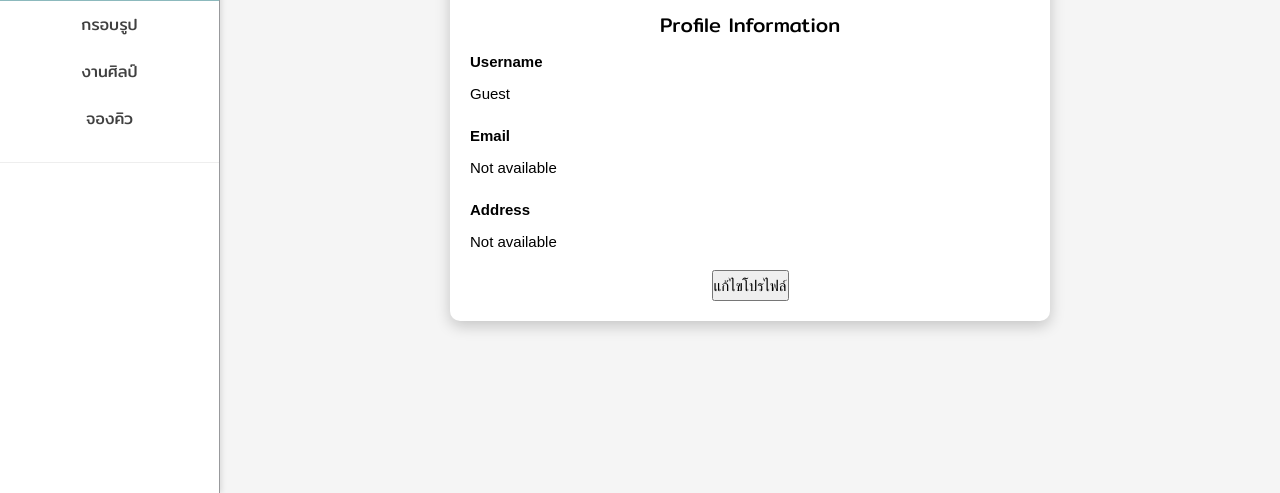
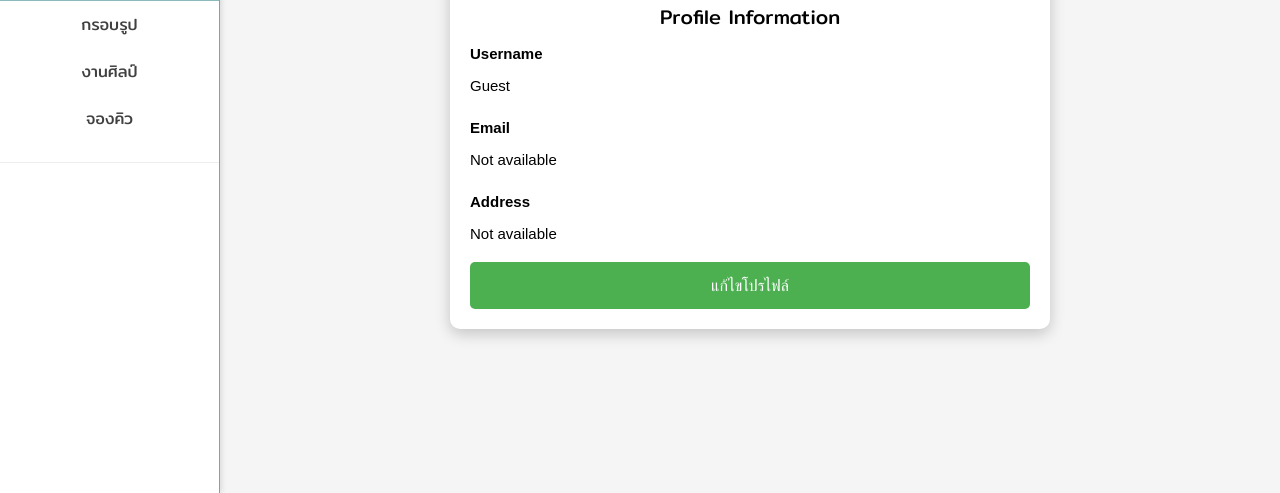
Before and after one commit to Sayorinne/Miniproject5-Remake, a PHP site: page /Miniproject5/EditProfileCustomer.php in a window 1280 px wide. Shown: the part 307-800 px from the top of the page. Run offline with PHP 8.4, Linux system fonts and the light colour scheme; some libraries are stand-ins or nearby versions.

Commit message:
Add files via upload

```diff
--- a/CSS/ProfilePage.css
+++ b/CSS/ProfilePage.css
@@ -65,3 +65,19 @@
     outline: none;
     box-shadow: 0px 0px 5px rgba(76, 175, 80, 0.5);
   }
+  .edit-profile-btn {
+    display: block;
+    width: 100%;
+    padding: 10px;
+    background-color: #4CAF50;
+    color: white;
+    border: none;
+    border-radius: 5px;
+    cursor: pointer;
+    margin-top: 10px;
+    font-size: 16px;
+}
+
+.edit-profile-btn:hover {
+    background-color: #45a049;
+}
```
